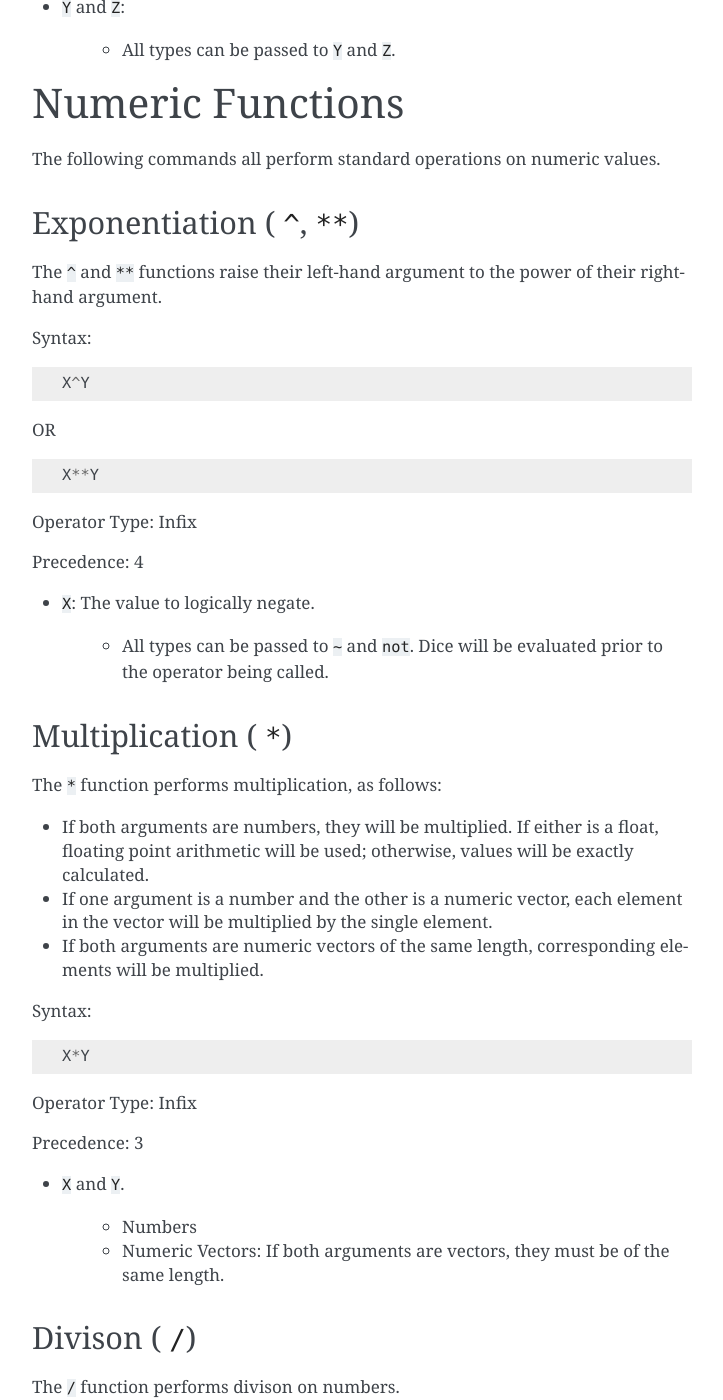
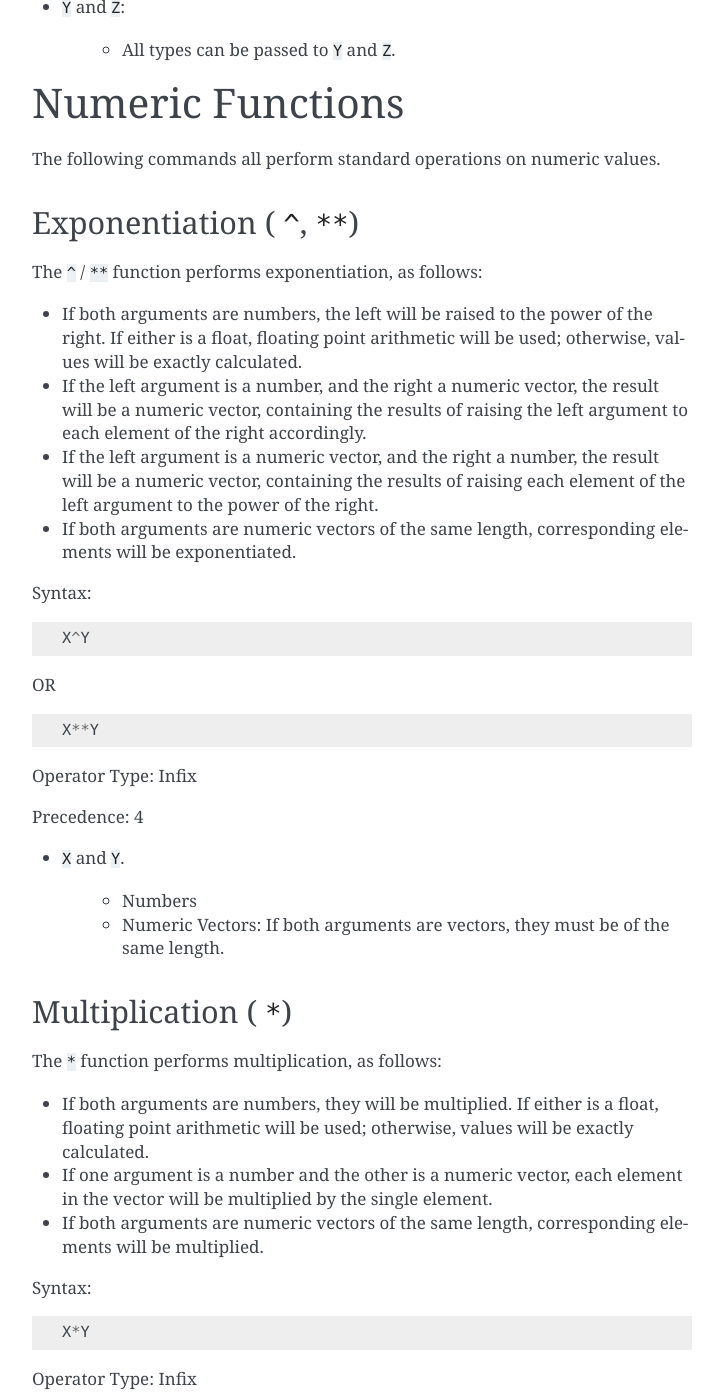
Before and after one commit to cwstra/rpdiscordrewrite, a Sphinx documentation site: the page built from docs/source/dice_reference/command_functions.rst, in a window 1280 px wide and 1400 px high, scrolled down 9460 px. Shown: the whole window, without its empty margins (388-1111 px from the left). Built offline with Sphinx 7.4.7, drawn with Linux system fonts in a browser that asks for light colours.

Commit message:
Update Exponentiation

```diff
--- a/docs/source/dice_reference/command_functions.rst
+++ b/docs/source/dice_reference/command_functions.rst
@@ -461,7 +461,15 @@ The following commands all perform standard operations on numeric values.
 Exponentiation ( ``^``, ``**``)
 --------------------------------------------
 
-The ``^`` and ``**`` functions raise their left-hand argument to the power of their right-hand argument.
+The ``^`` / ``**`` function performs exponentiation, as follows:
+
+* If both arguments are numbers, the left will be raised to the power of the right. If either is a float, floating point arithmetic will be used; otherwise, values will be exactly calculated.
+
+* If the left argument is a number, and the right a numeric vector, the result will be a numeric vector, containing the results of raising the left argument to each element of the right accordingly.
+
+* If the left argument is a numeric vector, and the right a number, the result will be a numeric vector, containing the results of raising each element of the left argument to the power of the right.
+
+* If both arguments are numeric vectors of the same length, corresponding elements will be exponentiated.
 
 Syntax:
 
@@ -479,9 +487,11 @@ Operator Type: Infix
 
 Precedence: 4
 
-* ``X``: The value to logically negate.
+* ``X`` and ``Y``.
 
-	- All types can be passed to ``~`` and ``not``. Dice will be evaluated prior to the operator being called.
+	- Numbers
+
+	- Numeric Vectors: If both arguments are vectors, they must be of the same length.
 
 .. _multiplication:
 
```
